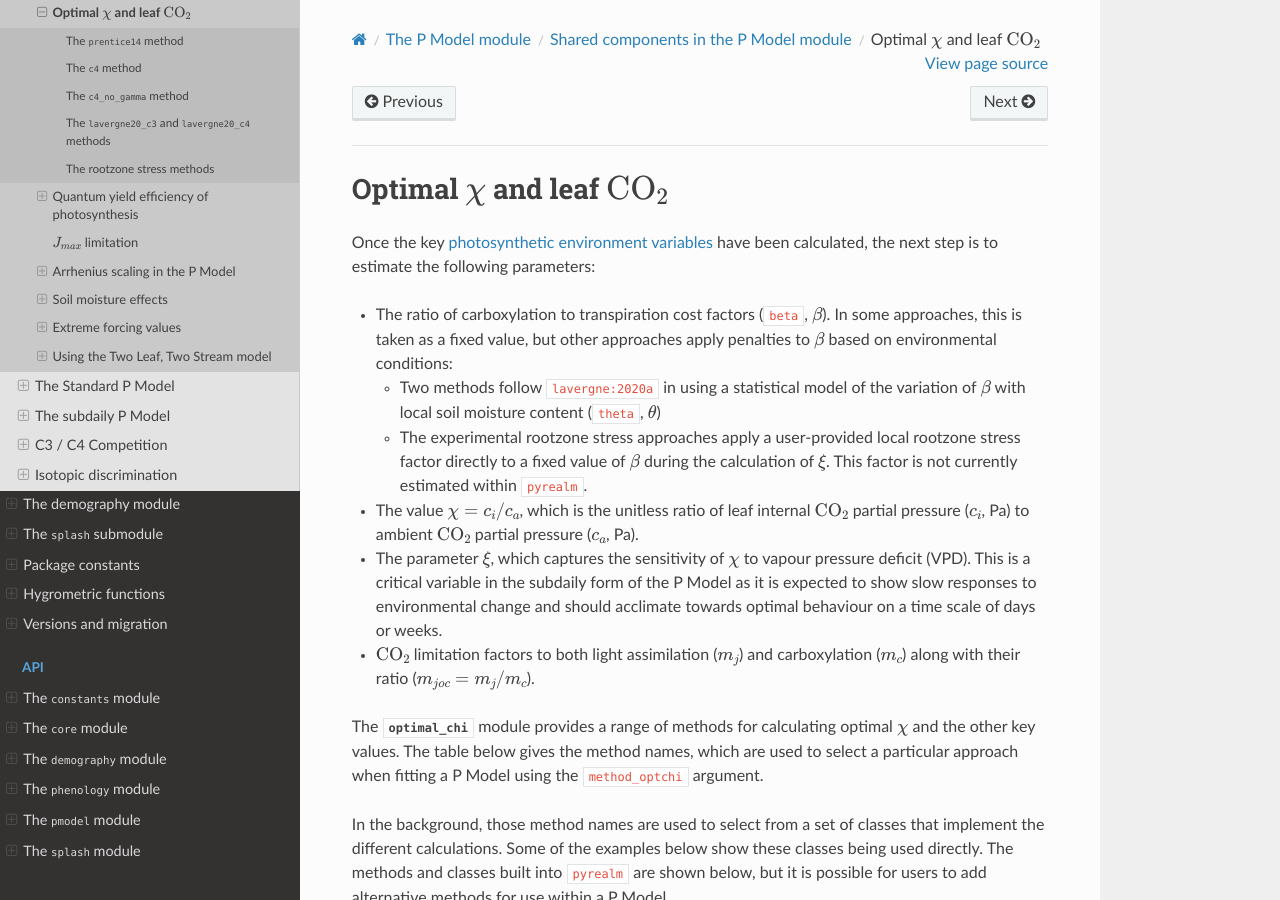
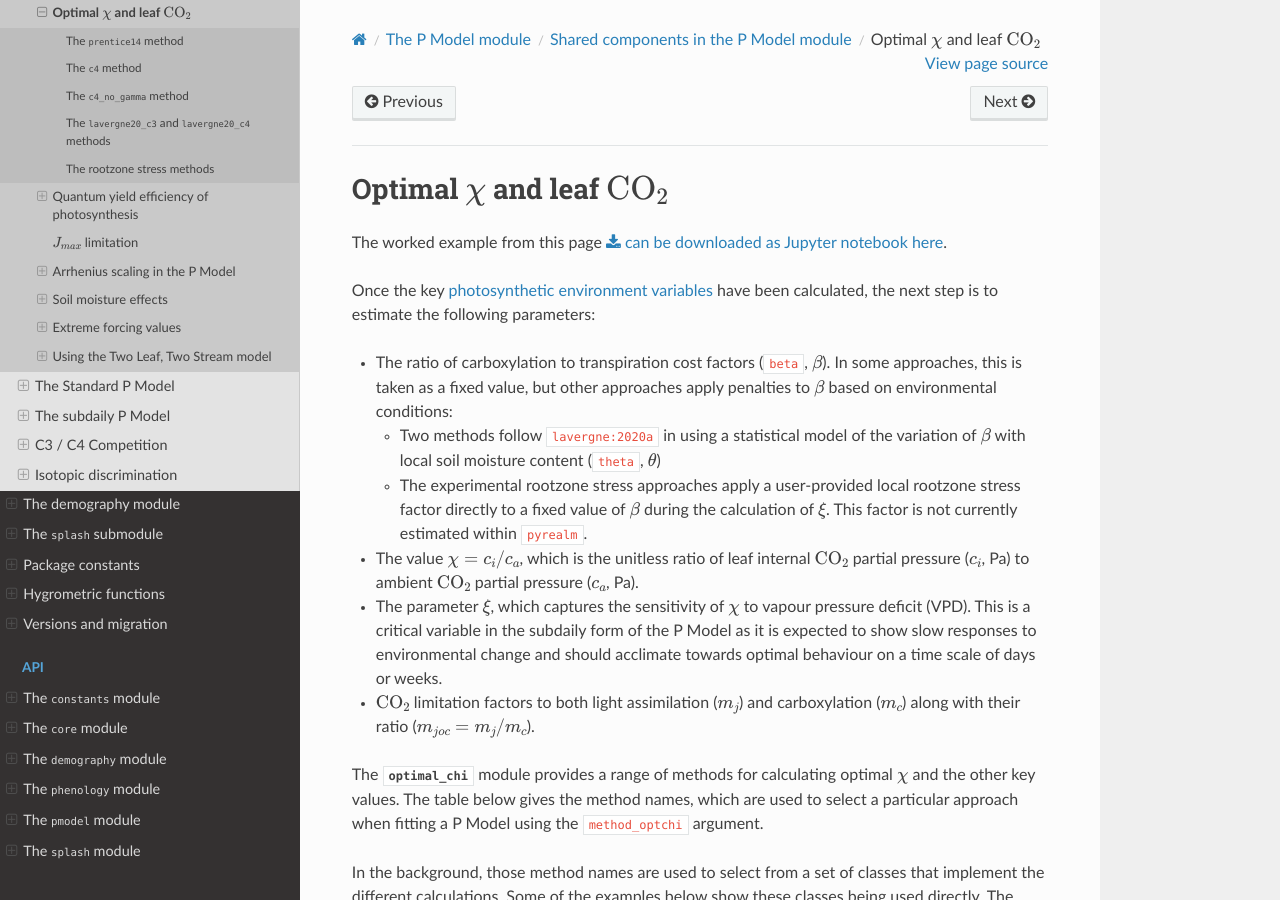
Before and after one commit to ImperialCollegeLondon/pyrealm, a Sphinx documentation site: the page built from docs/source/users/pmodel/shared_components/optimal_chi.md, in a window 1280 px wide and 900 px high. Built offline with Sphinx 7.4.7 and the Read the Docs theme 3.1.0, drawn with Linux system fonts in a browser that asks for light colours; cross-references to code outside the pages are shown as plain code.

Commit message:
add Optimal Chi jupyter notebook

```diff
--- a/docs/source/users/pmodel/shared_components/optimal_chi.md
+++ b/docs/source/users/pmodel/shared_components/optimal_chi.md
@@ -22,6 +22,8 @@
 ---
 
 # Optimal $\chi$ and leaf $\ce{CO2}$
+
+The worked example from this page {download}`can be downloaded as Jupyter notebook here </_static/OptimalChi.ipynb>`.
 
 Once the key [photosynthetic environment variables](./photosynthetic_environment.md)
 have been calculated, the next step is to estimate the following parameters:
```
Also changed, not shown: docs/source/_static/OptimalChi.ipynb (added), docs/source/_static/PModelPredictions.ipynb, docs/source/_static/PhotosyntheticEnvironment.ipynb.
